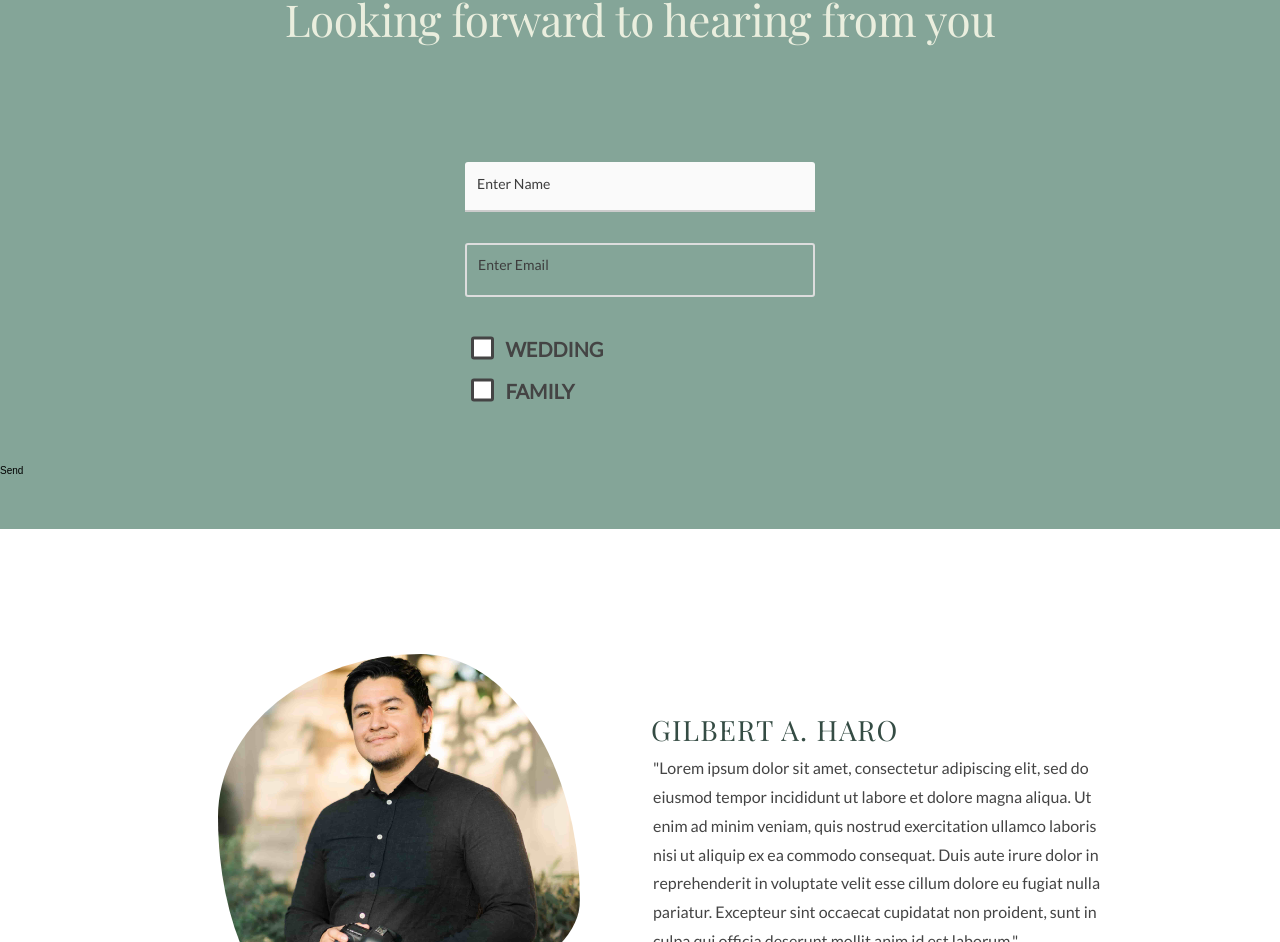
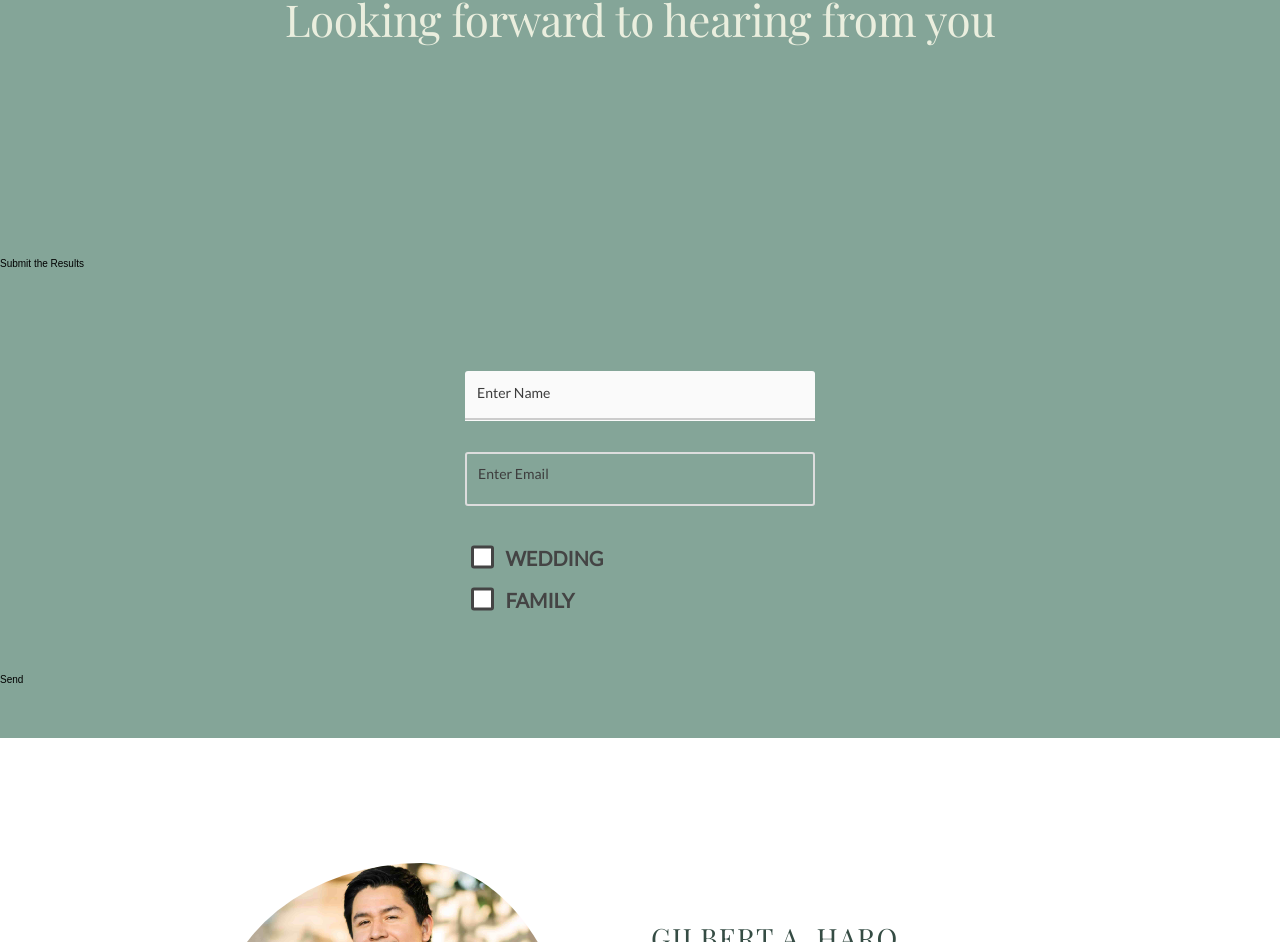
Before and after one commit to gah-code/ghp-app, a React (Create React App) app: page / in a window 1280 px wide. Shown: the part 2459-3401 px from the top of the page. Built offline with nearby package versions, Linux system fonts and the light colour scheme.

Commit message:
Form Netlify Testing fix

```diff
--- a/src/components/Misc/Form.js
+++ b/src/components/Misc/Form.js
@@ -1,3 +1,4 @@
+import TestForm from './index';
 import './form.scss';
 
 //// TODO: Form button + Form-module-event + Form data
@@ -10,28 +11,31 @@ const Form = () => {
         <h3 class="heading-secondary"> Looking forward to hearing from you</h3>
       </div>
 
-      <form
-        class="cta-form"
-        name="contact"
-        method="POST"
-        data-netlify-recaptcha="true"
-        data-netlify="true"
-      >
-        <input type="hidden" name="contact" value="contact" />
+      <TestForm />
+
+      <form class="cta-form" name="contact" method="post">
+
         <div className="form-group">
           <div className="form-container">
+
             <label htmlFor="name" class="custom-field two">
               <input
                 id="name"
                 type="text"
                 placeholder="&nbsp;"
+                name="name"
                 required
-                name="name"
               />
               <span class="placeholder">Enter Name</span>
             </label>
             <label htmlFor="email" class="custom-field one">
-              <input id="email" type="email" placeholder=" " name="email" />
+              <input
+                id="email"
+                type="email"
+                placeholder=" "
+                name="email"
+                required
+              />
               <span class="placeholder">Enter Email</span>
             </label>
             <label htmlFor="service-type" className="form-control">
@@ -43,7 +47,7 @@ const Form = () => {
             </label>
           </div>
         </div>
-        <button type="submit">Send</button>
+        <button type="submit" value="Submit message">Send</button>
       </form>
 
     </section>
--- /dev/null
+++ b/src/components/Misc/index.js
@@ -0,0 +1,30 @@
+import React from 'react';
+
+export default function TestForm () {
+  return (
+    <div>
+
+      <form
+        name="contact v1"
+        method="POST"
+        data-netlify="true"
+        onSubmit="submit"
+      >
+        <input type="hidden" name="form-name" value="contact v1" />
+
+        <div>
+          <label htmlFor="first-name">
+            <input type="text" name="first-name" />
+          </label>
+        </div>
+        <div>
+          <label htmlFor="email">
+            <input id="email" type="email" name="email" />
+          </label>
+        </div>
+
+        <button type="submit">Submit the Results </button>
+      </form>
+    </div>
+  );
+}
```
